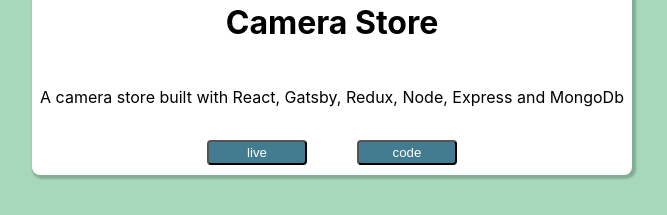
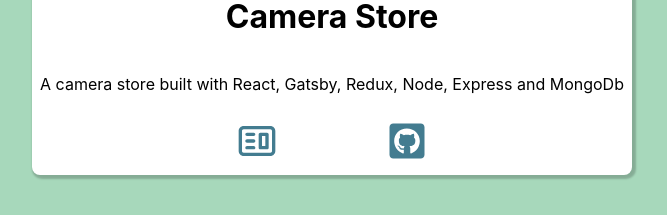
Before and after one commit to cwil423/portfolio, a React (Create React App) app: page /projects in a window 1280 px wide. Shown: the part 1600-1815 px from the top of the page, without its empty margins (308-975 px from the left). Built offline with nearby package versions, Linux system fonts and the light colour scheme.

Commit message:
Added icons for project links.

```diff
--- a/package.json
+++ b/package.json
@@ -9,6 +9,7 @@
     "node-sass": "^5.0.0",
     "react": "^17.0.1",
     "react-dom": "^17.0.1",
+    "react-icons": "^4.2.0",
     "react-router-dom": "^5.2.0",
     "react-scripts": "4.0.2",
     "web-vitals": "^1.0.1"
--- a/src/components/ProjectCard/ProjectCard.js
+++ b/src/components/ProjectCard/ProjectCard.js
@@ -1,5 +1,7 @@
 import React from 'react';
 import './ProjectCard.scss';
+import { FaGithubSquare } from 'react-icons/fa';
+import { CgWebsite } from 'react-icons/cg';
 
 export default function ProjectCard(props) {
   return (
@@ -9,8 +11,12 @@
       <p>{props.discription}</p>
 
       <div className="project-buttons">
-        <button>live</button>
-        <button>code</button>
+        <a href={props.liveLink}>
+          <CgWebsite size={40} color="#437c90" href="google.com" />
+        </a>
+        <a href={props.codeLink}>
+          <FaGithubSquare size={40} color="#437c90" />
+        </a>
       </div>
     </div>
   );
--- a/src/components/ProjectCard/ProjectCard.scss
+++ b/src/components/ProjectCard/ProjectCard.scss
@@ -25,7 +25,7 @@
     width: 300px;
     padding: 10px;
   }
-  button {
+  .button {
     width: 100px;
     height: 25px;
     background-color: #437c90;
--- a/src/components/projects/Projects.js
+++ b/src/components/projects/Projects.js
@@ -19,7 +19,7 @@
           title="Camera Store"
           image={cameraStore}
           liveLink="https://inspiring-cray-1b1890.netlify.app/Cameras"
-          codeLink="http:/code"
+          codeLink="https://github.com/cwil423/camera-store"
           discription="A camera store built with React, Gatsby, Redux, Node, Express and MongoDb"
         />
         <ProjectCard
```
Also changed, not shown: 1 other file (tests, documents, lock files or other folders).
